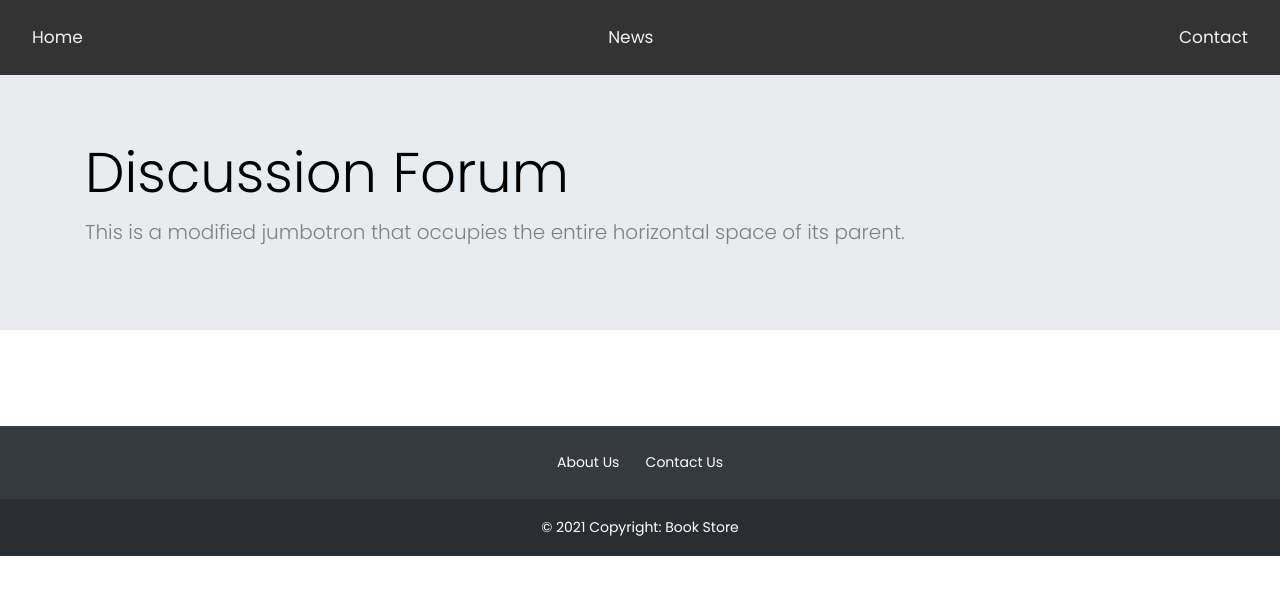
After one commit to Sarim-Qureshi/Book-Store, a PHP site: page /forum.php in a window 1280 px wide. The commit adds this page. Shown: the top 595 px of the page. Run offline with PHP 8.4, Linux system fonts and the light colour scheme; data that the repository does not hold is empty.

Commit message:
Initial forum

```diff
--- /dev/null
+++ b/forum.php
@@ -0,0 +1,245 @@
+<!doctype html>
+<html lang="en">
+
+<head>
+    <title>Book Store</title>
+    <meta charset="utf-8" />
+    <meta name="viewport" content="width=device-width, initial-scale=1, shrink-to-fit=no" />
+    <link href="https://cdn.jsdelivr.net/npm/bootstrap@5.1.1/dist/css/bootstrap.min.css" rel="stylesheet"
+        integrity="sha384-F3w7mX95PdgyTmZZMECAngseQB83DfGTowi0iMjiWaeVhAn4FJkqJByhZMI3AhiU" crossorigin="anonymous">
+
+    <link href="https://fonts.googleapis.com/css?family=Poppins:300,400,500,600,700,800,900" rel="stylesheet">
+
+    <link rel="stylesheet" href="https://stackpath.bootstrapcdn.com/font-awesome/4.7.0/css/font-awesome.min.css">
+    <link rel="stylesheet" href="css/style.css">
+
+</head>
+<style>
+a {
+    text-decoration: none;
+    color: #fff;
+}
+
+a:link {
+    color: #fff;
+}
+
+a:visited {
+    color: #fff;
+}
+
+
+
+
+
+body {
+    margin: 150;
+}
+
+.navbar {
+    overflow: hidden;
+    background-color: #333;
+    position: sticky;
+    z-index: 10;
+    top: 0;
+    width: 100%;
+}
+
+.navbar a {
+    float: left;
+    display: block;
+    color: #f2f2f2;
+    text-align: center;
+    padding: 14px 16px;
+    text-decoration: none;
+    font-size: 17px;
+}
+
+.navbar a:hover {
+    background: #ddd;
+    color: black;
+}
+
+.main {
+    padding: 16px;
+    margin-top: 150px;
+    height: 1500px;
+    /* Used in this example to enable scrolling */
+}
+
+
+/* @media screen and (max-width: 767px)
+ {
+#jumbo{
+  margin-top: 10%;
+}
+}
+@media (min-width:1281px) {
+  #jumbo{
+  margin-top: 2%;
+}
+} */
+</style>
+
+<body>
+
+    <div class="navbar">
+        <a href="index.php">Home</a>
+        <a href="#news">News</a>
+        <a href="#contact">Contact</a>
+    </div>
+
+    <section>
+        <div class="jumbotron jumbotron-fluid">
+            <div class="container" id="jumbo">
+                <h1 class="display-4">Discussion Forum</h1>
+                <p class="lead">This is a modified jumbotron that occupies the entire horizontal space of its parent.
+                </p>
+            </div>
+        </div>
+    </section>
+
+    <div class="container">
+
+        <div class="row">
+
+<?php
+$conn = mysqli_connect("localhost", "root", "", "bookstore");
+$sql = "select * from forum";
+$result = mysqli_query($conn, $sql);
+
+while($row = mysqli_fetch_assoc($result)) {
+
+    echo '
+    <div class="col-md-4">
+                <div class="card my-4" style="width: 18rem;">
+
+                    <div class="card-body">
+                        <h5 class="card-title">'.$row["title"].'</h5>
+                        <p class="card-text">'.$row["description"].'</p>
+                        <p class="card-text">'.$row["created"].'</p>
+                        <a href="#" class="btn btn-primary">Discuss this</a>
+                    </div>
+                </div>
+            </div>
+            ';
+  }
+
+?>
+
+
+<!--
+            <div class="col-md-4">
+                <div class="card my-4" style="width: 18rem;">
+                    <img src="..." class="card-img-top" alt="...">
+                    <div class="card-body">
+                        <h5 class="card-title">Card title</h5>
+                        <p class="card-text">Some quick example text to build on the card title and make up the bulk of
+                            the card's content.</p>
+                        <a href="#" class="btn btn-primary">Go somewhere</a>
+                    </div>
+                </div>
+            </div>
+
+            <div class="col-md-4">
+                <div class="card my-4" style="width: 18rem;">
+                    <img src="..." class="card-img-top" alt="...">
+                    <div class="card-body">
+                        <h5 class="card-title">Card title</h5>
+                        <p class="card-text">Some quick example text to build on the card title and make up the bulk of
+                            the card's content.</p>
+                        <a href="#" class="btn btn-primary">Go somewhere</a>
+                    </div>
+                </div>
+            </div>
+
+            <div class="col-md-4">
+                <div class="card my-4" style="width: 18rem;">
+                    <img src="..." class="card-img-top" alt="...">
+                    <div class="card-body">
+                        <h5 class="card-title">Card title</h5>
+                        <p class="card-text">Some quick example text to build on the card title and make up the bulk of
+                            the card's content.</p>
+                        <a href="#" class="btn btn-primary">Go somewhere</a>
+                    </div>
+                </div>
+            </div>
+
+            <div class="col-md-4">
+                <div class="card my-4" style="width: 18rem;">
+                    <img src="..." class="card-img-top" alt="...">
+                    <div class="card-body">
+                        <h5 class="card-title">Card title</h5>
+                        <p class="card-text">Some quick example text to build on the card title and make up the bulk of
+                            the card's content.</p>
+                        <a href="#" class="btn btn-primary">Go somewhere</a>
+                    </div>
+                </div>
+            </div>
+
+            <div class="col-md-4">
+                <div class="card my-4" style="width: 18rem;">
+                    <img src="..." class="card-img-top" alt="...">
+                    <div class="card-body">
+                        <h5 class="card-title">Card title</h5>
+                        <p class="card-text">Some quick example text to build on the card title and make up the bulk of
+                            the card's content.</p>
+                        <a href="#" class="btn btn-primary">Go somewhere</a>
+                    </div>
+                </div>
+            </div> -->
+
+
+
+
+        </div>
+    </div>
+
+
+
+
+
+
+    </div>
+    <?php
+
+
+  ?>
+
+
+
+    <!-- <section>
+      <div class = "container">
+      <div class = "card mb-5" >
+        <div class = "card-body">
+
+
+
+    </div>
+  </div>
+</div>
+    </section> -->
+    <footer class="bg-dark text-center text-white" style="margin-top:5%">
+        <!-- Grid container -->
+        <div class="container p-4 pb-0">
+            <a href="">About Us</a>
+            &nbsp;&nbsp;&nbsp;&nbsp;&nbsp;
+            <a href="">Contact Us</a>
+
+
+
+        </div>
+        <!-- Grid container -->
+
+        <!-- Copyright -->
+        <div class="text-center p-3" style="background-color: rgba(0, 0, 0, 0.2);">
+            © <script>
+            document.write(new Date().getFullYear())
+            </script> Copyright: Book Store
+        </div>
+        <!-- Copyright -->
+    </footer>
+
+</body>
+
+</html>
--- a/index.php
+++ b/index.php
@@ -66,7 +66,7 @@ require('connection.php')
             <a href="sellbooks.php"><span class="fa fa-sticky-note mr-3"></span> Sell Books</a>
           </li>
           <li>
-            <a href="#"><span class="fa fa-paper-plane mr-3"></span> Discussion Forum</a>
+            <a href="forum.php"><span class="fa fa-paper-plane mr-3"></span> Discussion Forum</a>
           </li>
           <li>
             <a href="#"><span class="fa fa-paper-plane mr-3"></span> Your chats</a>
```
